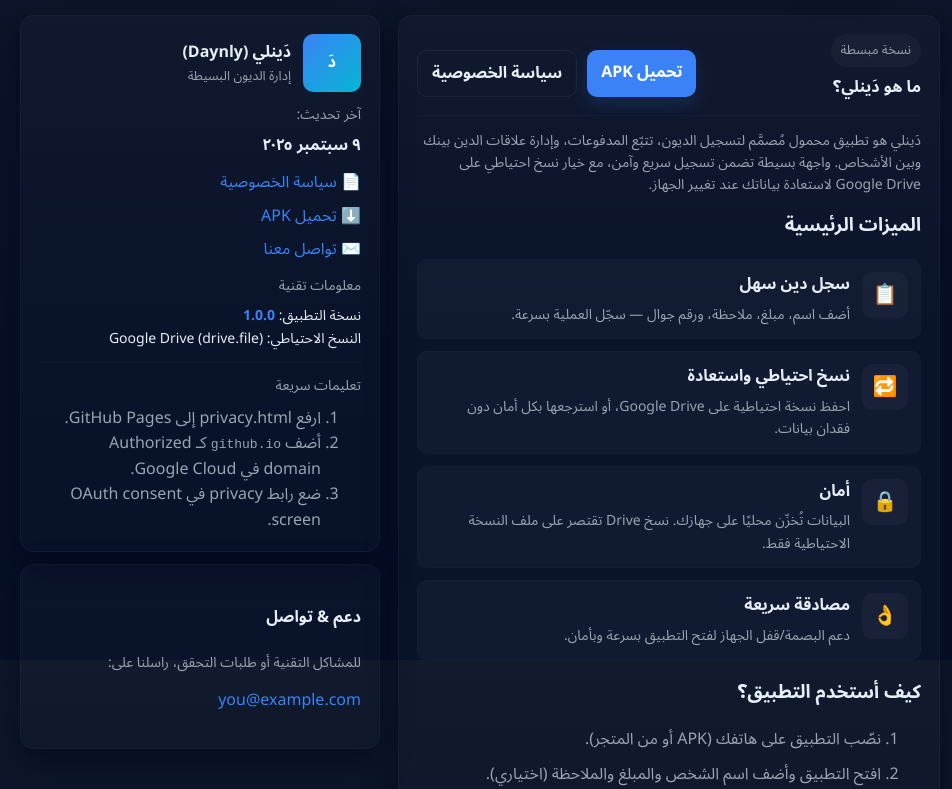
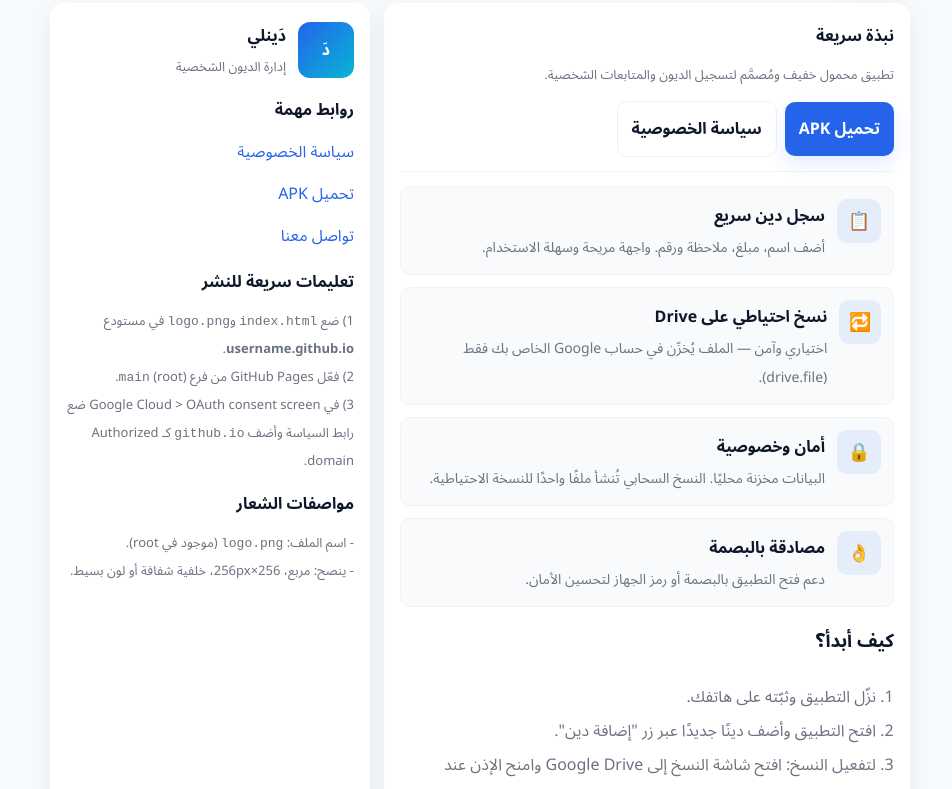
Before and after one commit to mtc2030v-sudo/mtc2030v-sudo.github.io, a plain HTML site: page index.html in a window 1280 px wide. Shown: the part 140-929 px from the top of the page, without its empty margins (160-1112 px from the left). Drawn offline with Linux system fonts and the light colour scheme.

Commit message:
Update index.html

```diff
--- a/index.html
+++ b/index.html
@@ -3,275 +3,172 @@
 <head>
   <meta charset="utf-8" />
   <meta name="viewport" content="width=device-width,initial-scale=1" />
-  <title>دَينلي — تطبيق تسجيل الديون</title>
-  <meta name="description" content="دَينلي (Daynly) — تطبيق بسيط لإدارة وتسجيل الديون، مع نسخ احتياطية على Google Drive ومصادقة بالبصمة." />
+  <title>دَينلي — إدارة وتسجيل الديون</title>
+  <meta name="description" content="دَينلي — تطبيق بسيط لإدارة وتسجيل الديون مع خيار النسخ الاحتياطي إلى Google Drive والمصادقة بالبصمة." />
   <style>
     :root{
-      --bg1: #0f172a;
-      --bg2: #061027;
-      --card: #0b1220;
-      --muted: #9aa4b2;
-      --text: #e6eef8;
-      --accent: #3b82f6; /* أزرق واضح */
-      --accent-2: #06b6d4; /* تركوازي ثانوي */
-      --glass: rgba(255,255,255,0.03);
+      --bg: #f7fafc;
+      --card: #ffffff;
+      --muted: #6b7280;
+      --text: #0f172a;
+      --accent: #2563eb; /* أزرق لطيف */
       --radius: 14px;
-      --container: 920px;
+      --maxw:900px;
+      --gap:14px;
+      --shadow: 0 8px 24px rgba(16,24,40,0.06);
     }
     *{box-sizing:border-box}
-    html,body{height:100%}
-    body{
-      margin:0;
-      font-family: "Noto Sans Arabic", "Segoe UI", Roboto, system-ui, sans-serif;
-      background: linear-gradient(180deg,var(--bg1),var(--bg2) 60%);
-      color:var(--text);
-      -webkit-font-smoothing:antialiased;
-      -moz-osx-font-smoothing:grayscale;
-      line-height:1.6;
-      padding:36px 16px;
+    html,body{height:100%; margin:0; font-family: "Noto Sans Arabic", "Segoe UI", Roboto, system-ui, sans-serif; background:var(--bg); color:var(--text)}
+    .wrap{max-width:var(--maxw); margin:28px auto; padding:20px}
+    header{display:flex;gap:12px;align-items:center}
+    .logo{
+      width:72px;height:72px;border-radius:12px;background:linear-gradient(135deg,var(--accent),#06b6d4);
+      display:grid;place-items:center;flex:0 0 72px; overflow:hidden;
+      box-shadow:var(--shadow);
     }
-    .wrap{max-width:var(--container); margin:0 auto}
-    header{
-      text-align:center;
-      margin-bottom:18px;
-    }
-    .logo{
-      display:inline-flex;
-      gap:12px;
-      align-items:center;
-      justify-content:center;
-    }
-    .mark{
-      width:64px;height:64px;border-radius:14px;
-      background:linear-gradient(135deg,var(--accent),var(--accent-2));
-      display:inline-grid;place-items:center;
-      box-shadow: 0 8px 30px rgba(0,0,0,0.45);
-      font-weight:800;color:white;font-size:22px;
-    }
-    h1{margin:10px 0 6px;font-size:26px;letter-spacing:0.2px}
-    p.lead{color:var(--muted); margin:0 0 18px}
+    .logo img{width:100%;height:100%;object-fit:cover;display:block}
+    h1{margin:0;font-size:20px}
+    p.lead{margin:6px 0 0;color:var(--muted);font-size:14px}
+    main{margin-top:18px;display:grid;grid-template-columns:1fr;gap:var(--gap)}
+    @media(min-width:880px){ main{grid-template-columns:1fr 320px} }
 
-    .grid{
-      display:grid;
-      grid-template-columns: 1fr;
-      gap:18px;
-    }
-
-    @media(min-width:880px){
-      .grid{grid-template-columns: 1fr 360px;}
-    }
-
-    .card{
-      background: linear-gradient(180deg, rgba(255,255,255,0.02), rgba(255,255,255,0.01));
-      border:1px solid rgba(255,255,255,0.03);
-      padding:18px;
-      border-radius:var(--radius);
-      box-shadow: 0 12px 30px rgba(2,6,23,0.55);
-    }
-
-    .features{display:flex;flex-direction:column;gap:12px}
-    .feature{
-      display:flex;gap:12px;align-items:flex-start;
-      background:var(--glass);padding:12px;border-radius:10px;
-      border:1px solid rgba(255,255,255,0.01);
-    }
-    .ic{
-      min-width:46px;min-height:46px;border-radius:10px;
-      background:rgba(255,255,255,0.03); display:grid;place-items:center;
-      font-size:20px;color:var(--accent);
-    }
-    .fhead{font-weight:700;margin-bottom:6px}
+    .card{background:var(--card);border-radius:var(--radius);padding:16px;box-shadow:var(--shadow)}
+    .row{display:flex;gap:12px;align-items:center}
+    .feature{display:flex;gap:12px;align-items:flex-start;padding:12px;border-radius:10px;background:#f8fafc;border:1px solid rgba(15,23,42,0.03)}
+    .icon{width:44px;height:44px;border-radius:10px;background:rgba(37,99,235,0.09);display:grid;place-items:center;font-size:18px;color:var(--accent)}
     .muted{color:var(--muted);font-size:14px}
-
-    .sidebar .card{position:sticky; top:28px;}
-    .meta-row{display:flex;gap:10px;flex-wrap:wrap;margin-top:12px}
-    .btn{
-      display:inline-block;padding:10px 14px;border-radius:10px;
-      text-decoration:none;font-weight:600;
-    }
-    .btn-primary{background:var(--accent);color:white;box-shadow:0 8px 18px rgba(59,130,246,0.18)}
-    .btn-ghost{border:1px solid rgba(255,255,255,0.06); color:var(--text); background:transparent}
-    .small{font-size:13px;padding:8px 10px;border-radius:8px}
-
-    ol.steps{padding-left:18px;margin:8px 0 0}
-    ol.steps li{margin:10px 0;color:var(--muted)}
+    .btn{display:inline-block;padding:10px 14px;border-radius:10px;text-decoration:none;font-weight:700}
+    .btn-primary{background:var(--accent);color:white;box-shadow:0 8px 18px rgba(37,99,235,0.12)}
+    .btn-outline{border:1px solid rgba(15,23,42,0.06);color:var(--text);background:transparent}
+    ol{padding-inline-start:18px;margin:8px 0;color:var(--muted)}
     footer{margin-top:18px;text-align:center;color:var(--muted);font-size:13px}
 
-    .badge{display:inline-block;padding:6px 10px;border-radius:999px;background:rgba(255,255,255,0.03); color:var(--muted); font-size:13px}
-    .k{color:var(--accent);font-weight:700}
-    .note{background:rgba(255,255,255,0.02);padding:10px;border-radius:10px;border:1px solid rgba(255,255,255,0.02);color:var(--muted);font-size:14px}
-    .links{display:flex;flex-direction:column;gap:8px;margin-top:12px}
+    .small-note{font-size:13px;color:var(--muted);margin-top:8px}
     a.link{color:var(--accent);text-decoration:none}
+    .meta{display:flex;gap:8px;flex-wrap:wrap;align-items:center}
   </style>
 </head>
 <body>
   <div class="wrap">
     <header>
-      <div class="logo">
-        <div class="mark">دَ</div>
-        <div style="text-align:left">
-          <h1>دَينلي — تطبيق تسجيل وإدارة الديون</h1>
-          <p class="lead">سهل، آمن، وخفيف — سجّل ديونك، استرجع نسخك الاحتياطية على Google Drive، وفوّق الدفع بلمسة بصمة.</p>
+      <!-- الشعار: ضع ملف logo.png في root من مستودع GitHub -->
+      <div class="logo" title="شعار التطبيق">
+        <img src="logo.png" alt="شعار دَينلي (logo)" onerror="this.style.display='none'">
       </div>
+      <div>
+        <h1>دَينلي — إدارة وتسجيل الديون</h1>
+        <p class="lead">سجّل الديون، تابع المدفوعات، واحتفظ بنسخة احتياطية على Google Drive — بسيط وآمن.</p>
       </div>
     </header>
 
-    <div class="grid">
-      <!-- العمود الأيسر: المحتوى -->
-      <div>
+    <main>
+      <!-- العمود الرئيسي -->
       <section class="card">
         <div style="display:flex;justify-content:space-between;align-items:center;gap:12px;flex-wrap:wrap">
           <div>
-              <div class="badge">نسخة مبسطة</div>
-              <div style="margin-top:8px;font-weight:700">ما هو دَينلي؟</div>
+            <div style="font-weight:800">نبذة سريعة</div>
+            <div class="small-note">تطبيق محمول خفيف ومُصمَّم لتسجيل الديون والمتابعات الشخصية.</div>
           </div>
-            <div class="meta-row">
-              <!-- استبدل href بقيم فعلية عند توفرها -->
-              <a class="btn btn-primary" href="#" title="تحميل APK">تحميل APK</a>
-              <a class="btn btn-ghost" href="https://username.github.io/privacy.html" title="سياسة الخصوصية" target="_blank">سياسة الخصوصية</a>
+          <div class="meta">
+            <a class="btn btn-primary" href="#" title="تحميل التطبيق">تحميل APK</a>
+            <a class="btn btn-outline" href="https://username.github.io/privacy.html" target="_blank">سياسة الخصوصية</a>
           </div>
         </div>
 
-          <hr style="border:none;height:1px;background:rgba(255,255,255,0.02);margin:14px 0">
+        <hr style="margin:14px 0;border:none;border-top:1px solid rgba(15,23,42,0.04)">
 
-          <p class="muted">
-            دَينلي هو تطبيق محمول مُصمَّم لتسجيل الديون، تتبّع المدفوعات، وإدارة علاقات الدين بينك وبين الأشخاص. واجهة بسيطة تضمن تسجيل سريع وآمن، مع خيار نسخ احتياطي على Google Drive لاستعادة بياناتك عند تغيير الجهاز.
-          </p>
-
-          <h3 style="margin-top:14px">الميزات الرئيسية</h3>
-          <div class="features">
+        <div style="display:grid;gap:12px">
           <div class="feature">
-              <div class="ic">📋</div>
+            <div class="icon">📋</div>
             <div>
-                <div class="fhead">سجل دين سهل</div>
-                <div class="muted">أضف اسم، مبلغ، ملاحظة، ورقم جوال — سجّل العملية بسرعة.</div>
+              <div style="font-weight:700">سجل دين سريع</div>
+              <div class="muted">أضف اسم، مبلغ، ملاحظة ورقم. واجهة مريحة وسهلة الاستخدام.</div>
             </div>
           </div>
 
           <div class="feature">
-              <div class="ic">🔁</div>
+            <div class="icon">🔁</div>
             <div>
-                <div class="fhead">نسخ احتياطي واستعادة</div>
-                <div class="muted">احفظ نسخة احتياطية على Google Drive، أو استرجعها بكل أمان دون فقدان بيانات.</div>
+              <div style="font-weight:700">نسخ احتياطي على Drive</div>
+              <div class="muted">اختياري وآمن — الملف يُخزّن في حساب Google الخاص بك فقط (drive.file).</div>
             </div>
           </div>
 
           <div class="feature">
-              <div class="ic">🔒</div>
+            <div class="icon">🔒</div>
             <div>
-                <div class="fhead">أمان</div>
-                <div class="muted">البيانات تُخزّن محليًا على جهازك. نسخ Drive تقتصر على ملف النسخة الاحتياطية فقط.</div>
+              <div style="font-weight:700">أمان وخصوصية</div>
+              <div class="muted">البيانات مخزنة محليًا. النسخ السحابي تُنشأ ملفًا واحدًا للنسخة الاحتياطية.</div>
             </div>
           </div>
 
           <div class="feature">
-              <div class="ic">👌</div>
+            <div class="icon">👌</div>
             <div>
-                <div class="fhead">مصادقة سريعة</div>
-                <div class="muted">دعم البصمة/قفل الجهاز لفتح التطبيق بسرعة وبأمان.</div>
+              <div style="font-weight:700">مصادقة بالبصمة</div>
+              <div class="muted">دعم فتح التطبيق بالبصمة أو رمز الجهاز لتحسين الأمان.</div>
             </div>
           </div>
         </div>
 
-          <h3 style="margin-top:18px">كيف أستخدم التطبيق؟</h3>
-          <ol class="steps">
-            <li>نصّب التطبيق على هاتفك (APK أو من المتجر).</li>
-            <li>افتح التطبيق وأضف اسم الشخص والمبلغ والملاحظة (اختياري).</li>
-            <li>استخدم زر "نسخة جديدة" لرفع نسخة احتياطية إلى Google Drive.</li>
-            <li>لاستعادة: افتح شاشة Google Drive داخل التطبيق واختر النسخة التي تريد استعادتها.</li>
-            <li>لزيادة الأمان: فعّل قفل التطبيق بالبصمة من إعدادات الجهاز.</li>
+        <h3 style="margin-top:14px">كيف أبدأ؟</h3>
+        <ol>
+          <li>نزّل التطبيق وثبّته على هاتفك.</li>
+          <li>افتح التطبيق وأضف دينًا جديدًا عبر زر "إضافة دين".</li>
+          <li>لتفعيل النسخ: افتح شاشة النسخ إلى Google Drive وامنح الإذن عند الطلب.</li>
+          <li>لاستعادة: اختر الملف المناسب من قائمة النسخ داخل التطبيق.</li>
         </ol>
 
-          <h3 style="margin-top:18px">ملاحظات فنية للمختبرين</h3>
-          <p class="note">
-            عند تفعيل النسخ السحابي التطبيق يطلب صلاحية <code>drive.file</code> من Google. أثناء التطوير، إذا رأيت رسالة "التطبيق قيد الاختبار" أضف بريدك كـ Test user في صفحة Google Cloud → OAuth consent screen.
-          </p>
-
-          <h3 style="margin-top:18px">شكرًا لاستخدامك دَينلي</h3>
-          <p class="muted">لو عندك اقتراح، بلّغنا — الدعم موجود للرد على أي استفسار.</p>
-
+        <div class="small-note">
+          ملاحظة: أثناء التطوير، إن ظهرت رسالة "التطبيق قيد الاختبار" أضف بريدك كـ Test user في Google Cloud → OAuth consent screen. بعد التجربة يمكنك التقدّم للتحقق لجعل التطبيق متاحًا للعامة.
+        </div>
       </section>
 
-        <section class="card" style="margin-top:14px">
-          <h3>أسئلة شائعة</h3>
-          <div style="margin-top:10px">
-            <strong>هل تشارك بياناتي مع طرف ثالث؟</strong>
-            <p class="muted">لا. البيانات مخزّنة محليًا. النسخ على Drive تخزّن ملفًا واحدًا في حسابك فقط.</p>
-
-            <strong>ماذا لو فقدت هاتفي؟</strong>
-            <p class="muted">إن كان لديك نسخة احتياطية على Drive يمكنك استعادتها بعد تثبيت التطبيق على جهاز جديد.</p>
-
-            <strong>هل التطبيق يحتاج اتصال دائم بالإنترنت؟</strong>
-            <p class="muted">لا. الوظيفية الأساسية تعمل أوفلاين. تحتاج الإنترنت فقط للنسخ الاحتياطي على Drive أو تسجيل الدخول عبر Google.</p>
-          </div>
-        </section>
-      </div>
-
-      <!-- العمود الأيمن: الشريط الجانبي -->
-      <aside class="sidebar">
-        <div class="card">
-          <div style="display:flex;align-items:center;gap:12px">
-            <div style="width:58px;height:58px;border-radius:10px;background:linear-gradient(135deg,var(--accent),var(--accent-2));display:grid;place-items:center;font-weight:800;color:white">دَ</div>
+      <!-- الشريط الجانبي البسيط -->
+      <aside class="card">
+        <div style="display:flex;gap:12px;align-items:center">
+          <div style="width:56px;height:56px;border-radius:12px;background:linear-gradient(135deg,var(--accent),#06b6d4);display:grid;place-items:center;color:white;font-weight:800">دَ</div>
           <div>
-              <div style="font-weight:800">دَينلي (Daynly)</div>
-              <div class="muted" style="font-size:13px">إدارة الديون البسيطة</div>
+            <div style="font-weight:800">دَينلي</div>
+            <div class="muted" style="font-size:13px">إدارة الديون الشخصية</div>
           </div>
         </div>
 
         <div style="margin-top:12px">
-            <div class="muted">آخر تحديث:</div>
-            <div style="font-weight:700;margin-top:6px" id="updated">—</div>
+          <div style="font-weight:700">روابط مهمة</div>
+          <div style="margin-top:8px;display:flex;flex-direction:column;gap:8px">
+            <a class="link" href="https://username.github.io/privacy.html" target="_blank">سياسة الخصوصية</a>
+            <a class="link" href="#" target="_blank">تحميل APK</a>
+            <a class="link" href="mailto:you@example.com">تواصل معنا</a>
           </div>
-
-          <div class="links">
-            <a class="link" href="https://username.github.io/privacy.html" target="_blank">📄 سياسة الخصوصية</a>
-            <a class="link" href="#" target="_blank">⬇️ تحميل APK</a>
-            <a class="link" href="mailto:you@example.com">✉️ تواصل معنا</a>
         </div>
 
         <div style="margin-top:12px">
-            <div class="muted">معلومات تقنية</div>
-            <div style="margin-top:8px;font-size:14px;color:var(--text)">
-              <div>نسخة التطبيق: <span class="k">1.0.0</span></div>
-              <div>النسخ الاحتياطي: Google Drive (drive.file)</div>
+          <div style="font-weight:700">تعليمات سريعة للنشر</div>
+          <div class="small-note">
+            1) ضع <code>index.html</code> و<code>logo.png</code> في مستودع <strong>username.github.io</strong>.<br>
+            2) فعّل GitHub Pages من فرع <code>main</code> (root).<br>
+            3) في Google Cloud > OAuth consent screen ضع رابط السياسة وأضف <code>github.io</code> كـ Authorized domain.
           </div>
         </div>
 
-          <hr style="border:none;height:1px;background:rgba(255,255,255,0.02);margin:12px 0">
-
-          <div style="margin-top:6px">
-            <div class="muted">تعليمات سريعة</div>
-            <ol style="margin:8px 0 0;padding-left:18px;color:var(--muted)">
-              <li>ارفع privacy.html إلى GitHub Pages.</li>
-              <li>أضف <code>github.io</code> كـ Authorized domain في Google Cloud.</li>
-              <li>ضع رابط privacy في OAuth consent screen.</li>
-            </ol>
+        <div style="margin-top:12px">
+          <div style="font-weight:700">مواصفات الشعار</div>
+          <div class="small-note">
+            - اسم الملف: <code>logo.png</code> (موجود في root).<br>
+            - ينصح: مربع، 256×256px، خلفية شفافة أو لون بسيط.
           </div>
         </div>
-
-        <div style="height:12px"></div>
-
-        <div class="card">
-          <h4>دعم & تواصل</h4>
-          <p class="muted">للمشاكل التقنية أو طلبات التحقق، راسلنا على:</p>
-          <p style="margin-top:8px"><a class="link" href="mailto:you@example.com">you@example.com</a></p>
-        </div>
       </aside>
-    </div>
+    </main>
 
     <footer>
-      © <span id="year"></span> دَينلي — كل الحقوق محفوظة.
+      © <span id="year"></span> دَينلي — جميع الحقوق محفوظة · للمساعدة: <a class="link" href="mailto:you@example.com">you@example.com</a>
     </footer>
   </div>
 
   <script>
-    // ضع هنا التاريخ التلقائي
-    const d = new Date();
-    document.getElementById('year').textContent = d.getFullYear();
-    document.getElementById('updated').textContent = d.toLocaleDateString('ar-EG', { year:'numeric', month:'long', day:'numeric' });
-
-    // NOTE: استبدل 'username' و 'you@example.com' والروابط الحمراء في الكود برابطك الفعلي قبل الرفع.
-    // مثال: https://YOUR_GITHUB_USERNAME.github.io/privacy.html
+    document.getElementById('year').textContent = new Date().getFullYear();
   </script>
 </body>
 </html>
```
Lines whose indentation alone changed are shown as unchanged.
